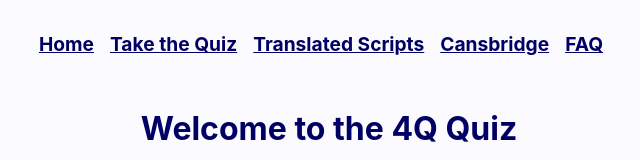
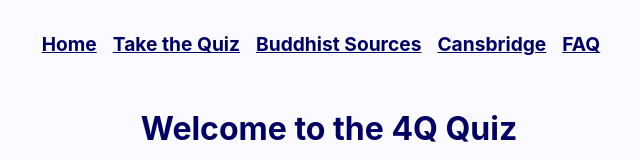
Before and after one commit to TheFloatingString/self-reflection-frontend, a React (Create React App) app: page / in a window 1280 px wide. Shown: the top 160 px of the page, without its empty margins (311-951 px from the left). Built offline with nearby package versions, Linux system fonts and the light colour scheme.

Commit message:
Change translated texts to Buddhist Sources in navbar

```diff
--- a/src/components/NavigationBar.js
+++ b/src/components/NavigationBar.js
@@ -9,7 +9,7 @@ function NavigationBar() {
         <ul>
           <li><Link to="/">Home</Link></li>
           <li><Link to="/quiz">Take the Quiz</Link></li>
-          <li><Link to="/translated-scripts">Translated Scripts</Link></li>
+          <li><Link to="/translated-scripts">Buddhist Sources</Link></li>
           <li><Link to="/cansbridge">Cansbridge</Link></li>
           <li><Link to="/faq">FAQ</Link></li>
         </ul>
```
